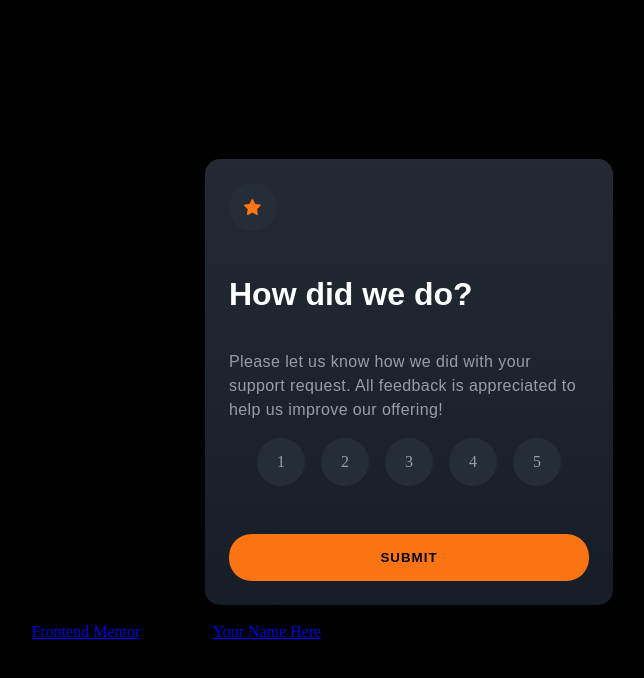
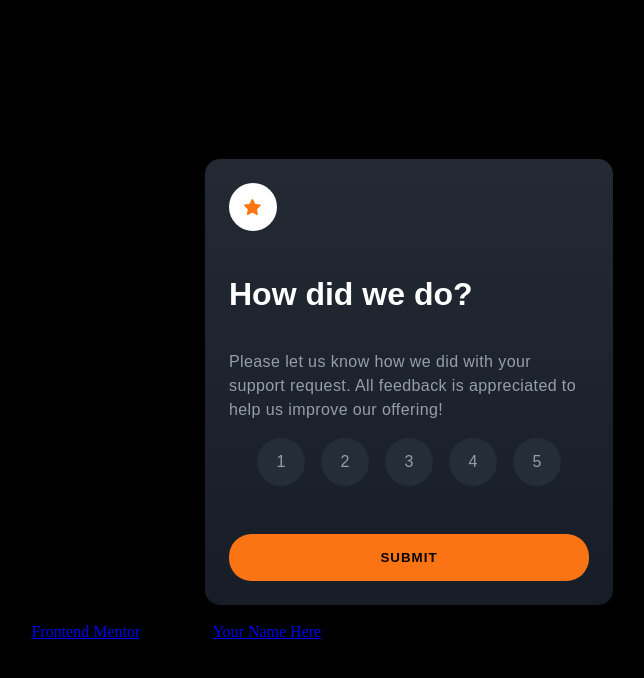
Before and after one commit to asephkhan/interactive-rating-component-main, a React (Vite) app: page / in a window 1280 px wide. In both pictures the pointer is over the element 483 px from the left and 206 px from the top of the page. Shown: the top 678 px of the page, without its empty margins (231-875 px from the left). Built offline with nearby package versions, Linux system fonts and the light colour scheme.

Commit message:
set hover state to the numbers

```diff
--- a/src/App.css
+++ b/src/App.css
@@ -42,6 +42,15 @@
   background-color: var(--color-grey-900);
   border-radius: 50%;
   margin-bottom: var(--spacing-300);
+  font-family: "Overpass", sans-serif;
+
+}
+
+.card__circle:hover {
+    background-color: var(--color-white);
+    color: var(--color-black);
+    font-family: "Overpass", sans-serif;
+
 }
 
 .card__rating_score {
```
